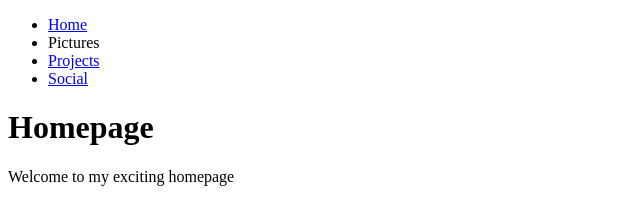
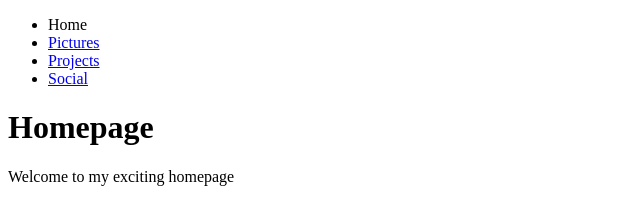
Before and after one commit to polinakuzmina/practice, a plain HTML site: page index.html in a window 1280 px wide. Shown: the full height of the page, 0-640 px from the left. Drawn offline with Linux system fonts and the light colour scheme.

Commit message:
Update index.html

```diff
--- a/index.html
+++ b/index.html
@@ -8,8 +8,8 @@
   <body>
     <!-- put navigation menu just below here -->
  <ul>
-     <li><a href="index.html">Home</a></li>
-      <li>Pictures</li>
+     <li>Home</li>
+   <li><a href="pictures.html">Pictures</a></li>
       <li><a href="projects.html">Projects</a></li>
       <li><a href="social.html">Social</a></li>
     </ul>
```
